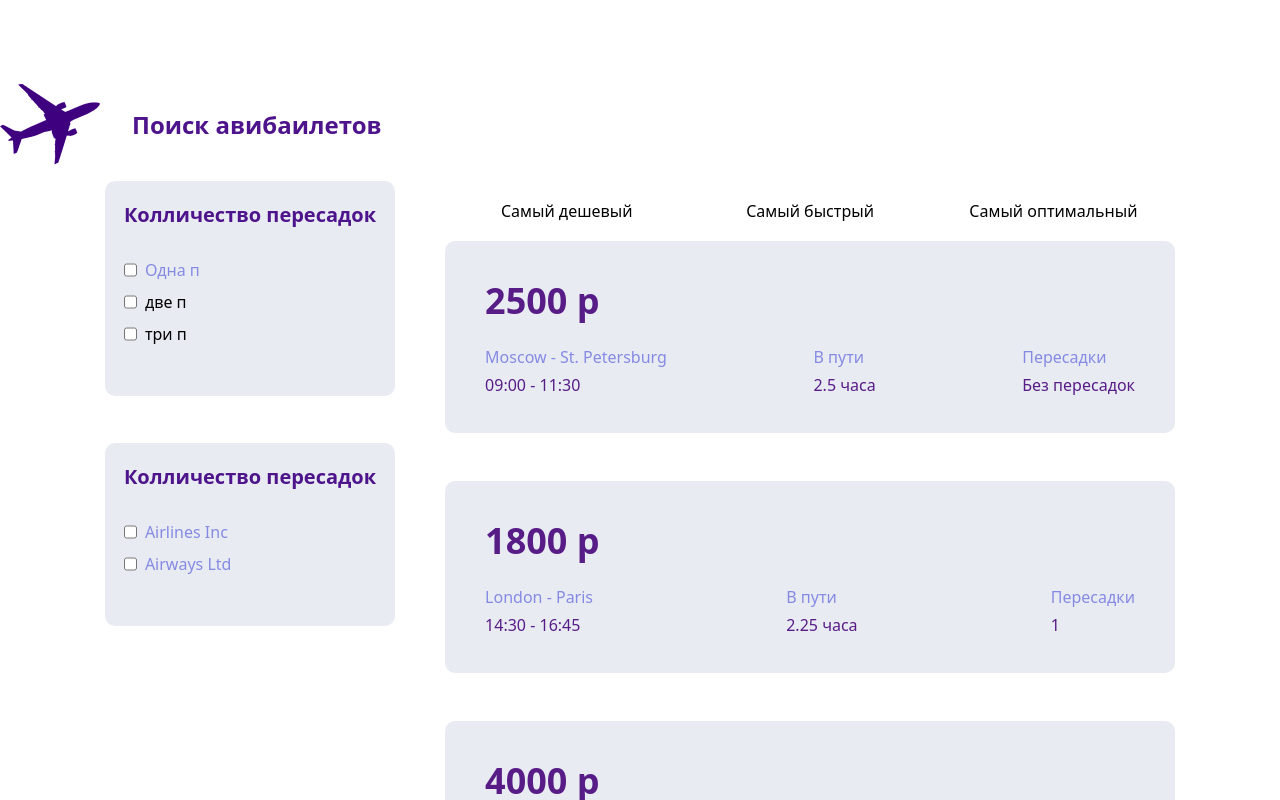
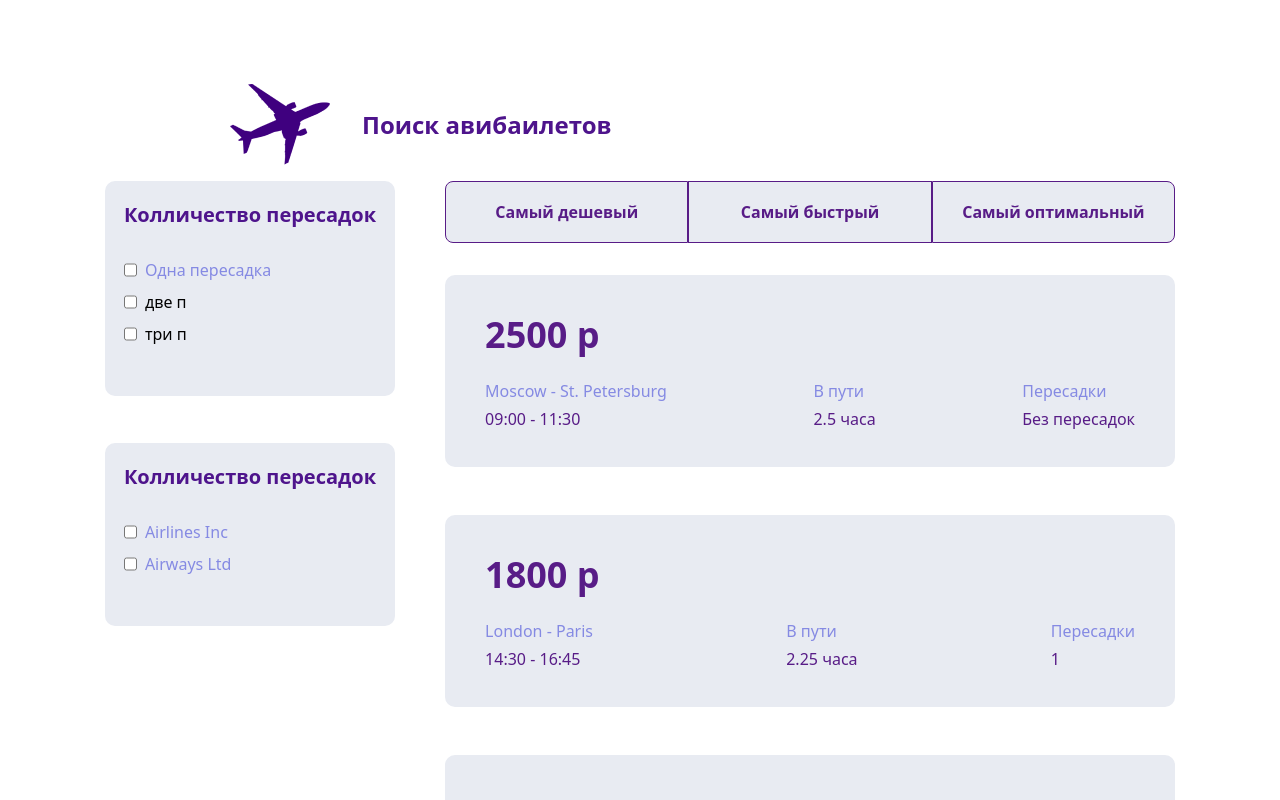
Before and after one commit to Knyazew36/aviasales, a React (Vite) app: page / in a window 1280 px wide. Shown: the top 800 px of the page. Built offline with nearby package versions, Linux system fonts and the light colour scheme; data requests are answered from the project's data file.

Commit message:
no message

```diff
--- a/db.json
+++ b/db.json
@@ -29,8 +29,6 @@
       "duration": 2.25,
       "date": "2023-06-12",
       "connectionAmount": 1
-
-
     },
     {
       "id": 3,
@@ -46,7 +44,6 @@
       "duration": 3.5,
       "date": "2023-06-15",
       "connectionAmount": 1
-
     },
     {
       "id": 4,
@@ -62,7 +59,6 @@
       "duration": 3.5,
       "date": "2023-06-15",
       "connectionAmount": 3
-
     },
     {
       "id": 5,
@@ -78,7 +74,36 @@
       "duration": 3.5,
       "date": "2023-06-15",
       "connectionAmount": 2
-
+    },
+    {
+      "id": 6,
+      "from": "New York",
+      "to": "Los Angeles",
+      "company": "Airways Ltd.",
+      "price": 4000,
+      "currency": "RUB",
+      "time": {
+        "departure": "08:15",
+        "arrival": "11:45"
+      },
+      "duration": 3.5,
+      "date": "2023-06-15",
+      "connectionAmount": 3
+    },
+    {
+      "id": 7,
+      "from": "New York",
+      "to": "Los Angeles",
+      "company": "Airways Ltd.",
+      "price": 4000,
+      "currency": "RUB",
+      "time": {
+        "departure": "08:15",
+        "arrival": "11:45"
+      },
+      "duration": 3.5,
+      "date": "2023-06-15",
+      "connectionAmount": 2
     }
   ]
 }
--- a/src/components/App/App.tsx
+++ b/src/components/App/App.tsx
@@ -7,7 +7,7 @@ function App() {
   return (
     <div className='flex flex-col gap-4 container margin-auto justify-between w-full m-auto'>
       <Header />
-      <div className='flex gap-[50px] justify-center'>
+      <div className='flex gap-[50px] justify-center '>
         <div className=' flex flex-col gap-[47px] '>
           <FIlter />
         </div>
--- a/src/components/Dashboard/Dashboard.tsx
+++ b/src/components/Dashboard/Dashboard.tsx
@@ -6,6 +6,7 @@ import Sort from '../Sort/Sort';
 
 const Dashboard = () => {
   const [data, setData] = useState<any>([])
+  const [listCount, setListCount] = useState(3)
 
   const tickets = useSelector((state: RootState) => state.tickets.ticketsList);
   const sortElement = useSelector((state: RootState) => state.tickets.sortedElement);
@@ -65,6 +66,14 @@ const Dashboard = () => {
     }
   }, [sortElement])
 
+  useEffect(() => {
+    setData(tickets.slice(0, listCount));
+  }, [listCount, tickets]);
+
+  const buttonClickHandler = () => {
+    setListCount(prev => prev + 3)
+  }
+
   const newTickets = data
     .map((ticket) => (
       <div className='flex flex-col p-10 pb-9 bg-[#E8EBF2] rounded-[10px] w-[730px]' key={ticket.id}>
@@ -90,11 +99,11 @@ const Dashboard = () => {
   return (
     <div>
       <Sort />
-      <div className='flex flex-col gap-12'>
+      <div className='flex flex-col gap-12 mt-8'>
         {tickets.length && newTickets
         }
       </div>
-      <button className='font-bold rounded-[10px] text-2xl mt-[74px] flex justify-center py-4 text-center w-full mb-[60px] bg-purple-900 text-[#F7F9F7]'>Загрузить еще билеты</button>
+      <button onClick={buttonClickHandler} className='font-bold rounded-[10px] text-2xl mt-[74px] flex justify-center py-4 text-center w-full mb-[60px] bg-purple-900 text-[#F7F9F7]'>Загрузить еще билеты</button>
     </div>
   );
 };
--- a/src/components/Header/Header.tsx
+++ b/src/components/Header/Header.tsx
@@ -1,8 +1,7 @@
 import React from 'react';
 
 const Header = () => {
-  return <div className='flex gap-8 items-center mt-[84px]'>
-
+  return <div className='flex gap-8 items-center mt-[84px] pl-[230px]'>
     <img src="./logo.png" alt="logo" />
     <p className='font-bold text-2xl text-[#4E148C]'>Поиск авибаилетов</p>
   </div>;
--- a/src/components/Sort/Sort.tsx
+++ b/src/components/Sort/Sort.tsx
@@ -1,7 +1,6 @@
 import React, { useState } from 'react'
 import { useDispatch } from 'react-redux'
 import { addSort } from '../../store/slice/ticketsSlice'
-import cn from 'classnames'
 
 const Sort = () => {
   const [butotnActive, setButtonActive] = useState('')
@@ -13,14 +12,16 @@ const Sort = () => {
     setButtonActive(e.target.id)
   }
 
-
-
   return (
     <div className='w-full grid grid-cols-3' onClick={(e) => clickButtonHandle(e)
     }>
-      <button id='price' className='' >Самый дешевый</button>
-      <button id='time' className='py-[18px]' >Самый быстрый</button>
-      <button id='optimal' >Самый оптимальный</button>
+      <button id='price'
+        className={
+          'py-[18px] border border-purple-900 font-bold text-base text-center text-purple-900 bg-[#E8EBF2] rounded-l-lg ' + (butotnActive === 'price' ? 'bg-purple-900 text-white' : '')
+        }
+      >Самый дешевый</button>
+      <button id='time' className={'py-[18px] border border-purple-900 font-bold text-base text-center text-purple-900 bg-[#E8EBF2] ' + (butotnActive === 'time' ? 'bg-purple-900 text-white' : '')}>Самый быстрый</button>
+      <button id='optimal' className={'py-[18px] border border-purple-900 font-bold text-base text-center text-purple-900 bg-[#E8EBF2] rounded-r-lg ' + (butotnActive === 'optimal' ? 'bg-purple-900 text-white' : '')}>Самый оптимальный</button>
     </div>
   )
 }
--- a/src/components/Transferred/Transferred.tsx
+++ b/src/components/Transferred/Transferred.tsx
@@ -33,14 +33,16 @@ const Transferred = () => {
             type='checkbox'
             value='1'
             onChange={(e) => handleCheckboxFilteredConnectionAmount(e)}
+            id='check1'
           />
-          <p className=' text-base text-[#858AE3] font-medium'>Одна п</p>
+          <p className=' text-base text-[#858AE3] font-medium'>Одна пересадка</p>
         </div>
         <div className='flex gap-2'>
           <input
             type='checkbox'
             value='2'
             onChange={(e) => handleCheckboxFilteredConnectionAmount(e)}
+            id='check1'
           />
           <p>две п</p>
         </div>
@@ -49,6 +51,7 @@ const Transferred = () => {
             type='checkbox'
             value='3'
             onChange={(e) => handleCheckboxFilteredConnectionAmount(e)}
+
           />
           <p>три п</p>
         </div>
```
